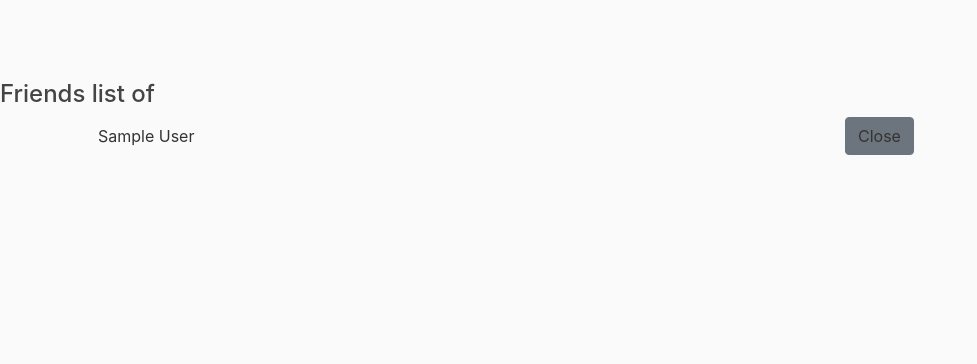
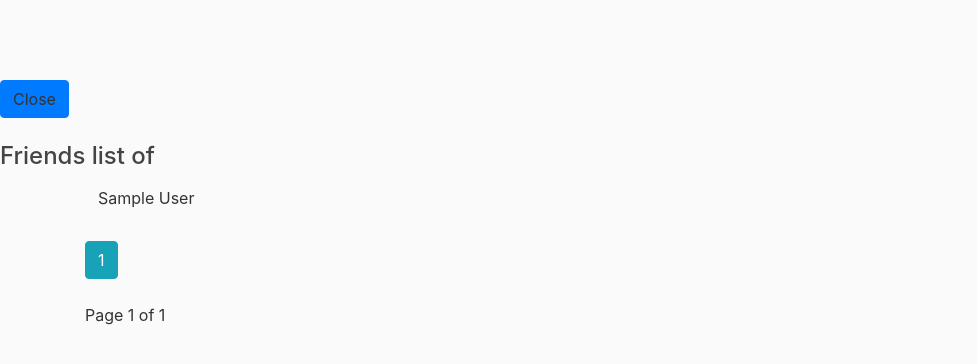
Before and after one commit to shurikg/easy_learn_social_network, a Django app: template users/templates/users/list_of_friends.html in a window 1280 px wide. Shown: the top 364 px of the page, without its empty margins (0-977 px from the left). Run offline with Django 3.2, Linux system fonts and the light colour scheme; the template is opened without the code that fills it: most values are stand-ins (such as "Sample title", 1, 10 or a date in 2020); some libraries are stand-ins or nearby versions.

Commit message:
T19-135 add paginator to the friends list

```diff
--- a/users/templates/users/list_of_friends.html
+++ b/users/templates/users/list_of_friends.html
@@ -1,11 +1,10 @@
 {% extends "posts/base.html" %}
 {% block navbar %}
+    <a class='btn btn-primary' onclick="window.close()">Close</a>
+    <br/><br/>
     <h4> Friends list of {{ user.first_name }} {{ user.last_name }} </h4>
 {% endblock navbar %}
 
-{% block sidebar %}
-    <a class='btn btn-secondary' onclick="window.close()">Close</a>
-{% endblock sidebar %}
 
 {% block content %}
     {% for friend in friends_list %}
@@ -14,6 +13,31 @@
         </a>
         <br><br>
     {% endfor %}
+
+    <div class="pagination">
+        <span class="step-links">
+            {% if friends_list.has_previous %}
+                <a class="btn btn-outline-info mb-4" href="?page=1">&laquo; first</a>
+                <a class="btn btn-outline-info mb-4" href="?page={{ friends_list.previous_page_number }}">previous</a>
+            {% endif %}
+
+            {% for num in friends_list.paginator.page_range %}
+                {% if friends_list.number == num %}
+                    <a class="btn btn-info mb-4" href="?page={{ num }}">{{ num }}</a>
+                {% elif num > friends_list.number|add:'-3' and num < friends_list.number|add:'3' %}
+                    <a class="btn btn-outline-info mb-4" href="?page={{ num }}">{{ num }}</a>
+                {% endif %}
+            {% endfor %}
+
+            {% if friends_list.has_next %}
+                <a class="btn btn-outline-info mb-4" href="?page={{ friends_list.next_page_number }}">next</a>
+                <a class="btn btn-outline-info mb-4" href="?page={{ friends_list.paginator.num_pages }}">last &raquo;</a>
+            {% endif %}
+        </span>
+    </div>
+    <div>
+        Page {{ friends_list.number }} of {{ friends_list.paginator.num_pages }}
+    </div>
 
     <script language="javascript" type="text/javascript">
 
```
